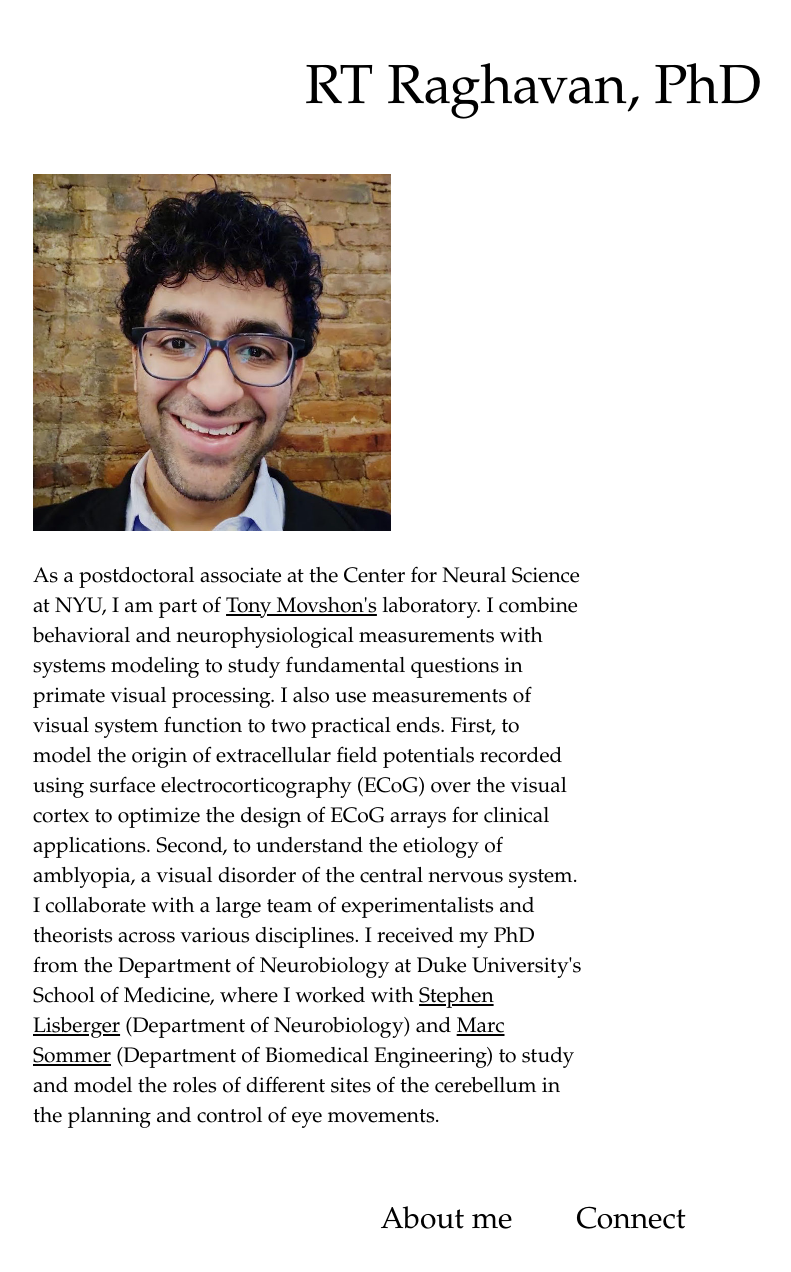
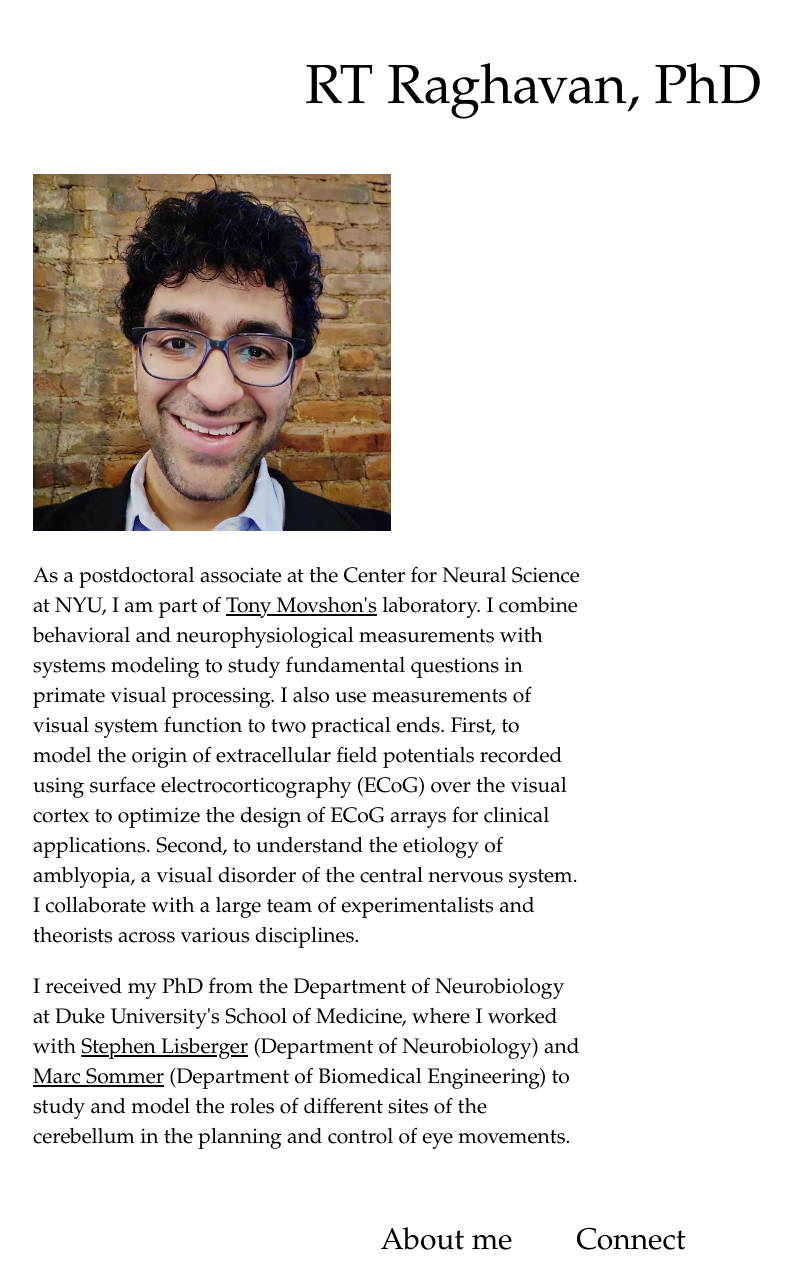
Before and after one commit to rtraghavan/rtraghavan.github.io, a Jekyll site: the page built from index.html, in a window 1280 px wide. Shown: the whole page, without its empty margins (187-978 px from the left). Built offline with Jekyll 4.4.1, drawn with Linux system fonts in a browser that asks for light colours; before the commit the page ends 1251 px from its top, so only the background shows below that.

Commit message:
undoing my error

```diff
--- a/_includes/About_Me.md
+++ b/_includes/About_Me.md
@@ -1,4 +1,4 @@
-<p>As a postdoctoral associate at the Center for Neural Science at NYU, I am part of <a href="https://as.nyu.edu/faculty/j-anthony-movshon.html"> Tony Movshon's</a> laboratory. I combine behavioral and neurophysiological measurements with systems modeling to study fundamental questions in primate visual processing. I also use measurements of visual system function to two practical ends. First, to model the origin of extracellular field potentials recorded using surface electrocorticography (ECoG) over the visual cortex to optimize the design of ECoG arrays for clinical applications. Second, to understand the etiology of amblyopia, a visual disorder of the central nervous system. I collaborate with a large team of experimentalists and theorists across various disciplines.
+<p>As a postdoctoral associate at the Center for Neural Science at NYU, I am part of <a href="https://as.nyu.edu/faculty/j-anthony-movshon.html"> Tony Movshon's</a> laboratory. I combine behavioral and neurophysiological measurements with systems modeling to study fundamental questions in primate visual processing. I also use measurements of visual system function to two practical ends. First, to model the origin of extracellular field potentials recorded using surface electrocorticography (ECoG) over the visual cortex to optimize the design of ECoG arrays for clinical applications. Second, to understand the etiology of amblyopia, a visual disorder of the central nervous system. I collaborate with a large team of experimentalists and theorists across various disciplines. </p>
 
-I received my PhD from the Department of Neurobiology at Duke University's School of Medicine, where I worked with <a href="//www.neuro.duke.edu/research/faculty-labs/lisberger-lab"> Stephen Lisberger</a>
+<p>I received my PhD from the Department of Neurobiology at Duke University's School of Medicine, where I worked with <a href="//www.neuro.duke.edu/research/faculty-labs/lisberger-lab"> Stephen Lisberger</a>
 (Department of Neurobiology) and <a href="//sommerlab.pratt.duke.edu"> Marc Sommer</a> (Department of Biomedical Engineering) to study and model the roles of different sites of the cerebellum in the planning and control of eye movements.</p>
```
